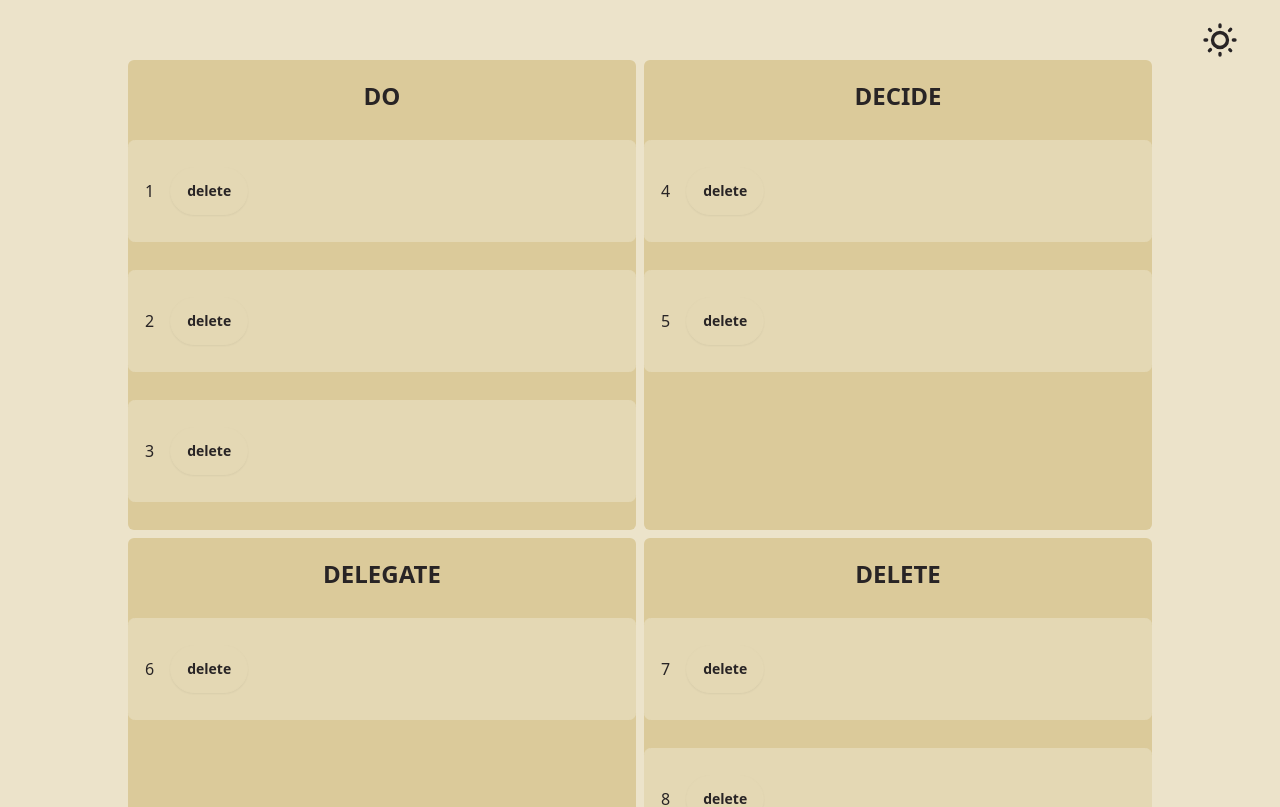
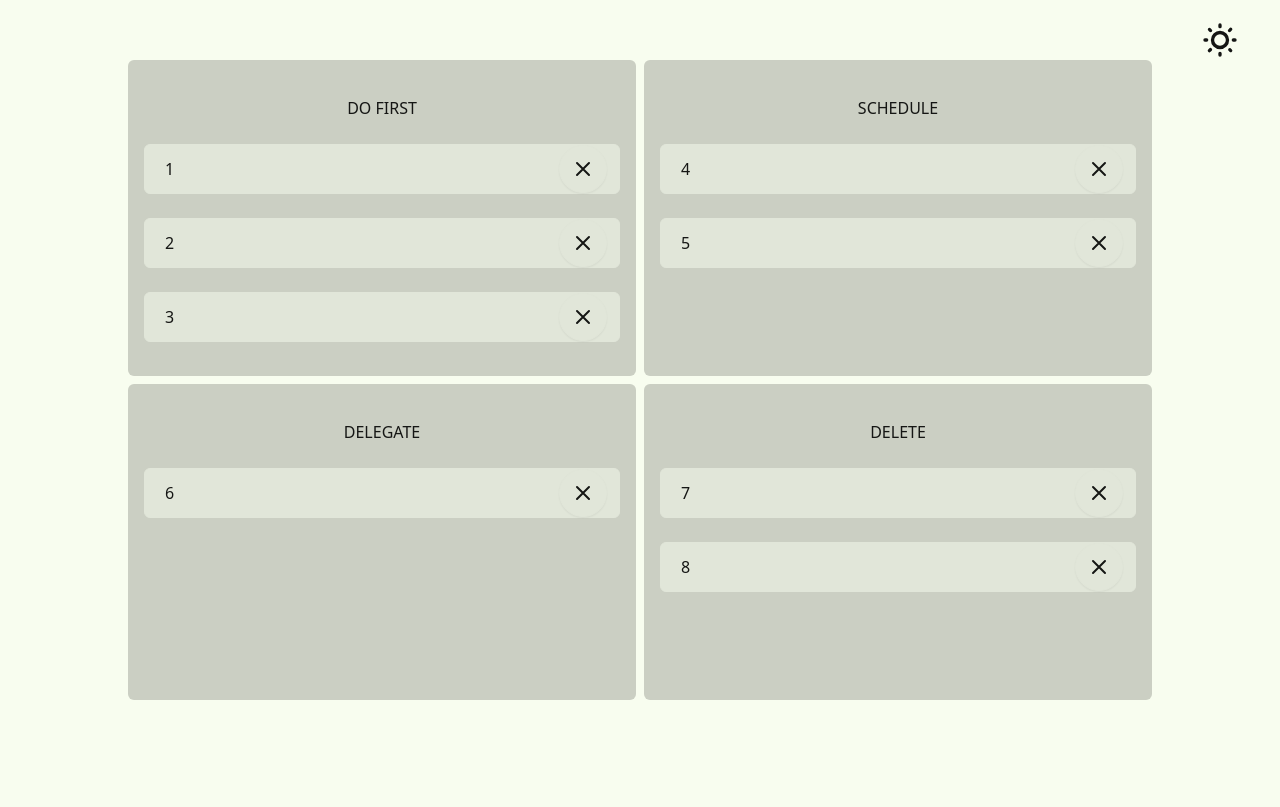
Before and after one commit to annaabramowicz/eisenhower-matrix, a Next.js app: page / in a window 1280 px wide. Shown: the top 807 px of the page. Built offline with nearby package versions, Linux system fonts and the light colour scheme.

Commit message:
refactor matrix UI

```diff
--- a/src/app/components/Matrix.tsx
+++ b/src/app/components/Matrix.tsx
@@ -5,7 +5,7 @@ const Matrix = () => {
   const { matrix } = useMatrixContext();
 
   return (
-    <div className="grid grid-cols-2	grid-rows-2 h-4/5 w-4/5 m-auto gap-2">
+    <div className="grid grid-cols-2 grid-rows-2 h-[80vh] w-4/5 m-auto gap-2">
       {matrix.map((quarterTasks) => (
         <Quarter key={quarterTasks.title} quarterTasks={quarterTasks} />
       ))}
--- a/src/app/components/Quarter.tsx
+++ b/src/app/components/Quarter.tsx
@@ -8,7 +8,7 @@ const Quarter = ({ quarterTasks }: QuarterTasksType) => {
   return (
     <div
       key={quarterTasks.title}
-      className="bg-base-300  rounded-md prose text-center"
+      className="bg-base-300 rounded-md text-center mx-auto w-full max-h-full p-4"
     >
       <h2 className="mt-5 mb-0">{quarterTasks.title}</h2>
       <DropArea onDrop={() => moveTask(quarterTasks.title, 0)} />
--- a/src/app/components/Task.tsx
+++ b/src/app/components/Task.tsx
@@ -23,14 +23,28 @@ const Task = ({ positionTaskToMove, quarterTitle }: TaskType) => {
             quarterActiveTask: quarterTitle,
           });
         }}
-        className="p-4 alert"
+        className="px-3 py-0 alert rounded-md justify-items-end"
       >
-        <p>{renderedTask?.id}</p>
+        <p className="px-2">{renderedTask?.id}</p>
+
         <button
-          className="btn "
+          className="btn btn-circle"
           onClick={() => removeTask(quarterTitle, positionTaskToMove)}
         >
-          delete
+          <svg
+            xmlns="http://www.w3.org/2000/svg"
+            className="h-6 w-6"
+            fill="none"
+            viewBox="0 0 24 24"
+            stroke="currentColor"
+          >
+            <path
+              strokeLinecap="round"
+              strokeLinejoin="round"
+              strokeWidth="2"
+              d="M6 18L18 6M6 6l12 12"
+            />
+          </svg>
         </button>
       </div>
       <DropArea onDrop={() => moveTask(quarterTitle, positionTaskToMove + 1)} />
--- a/src/app/context/matrixContext.tsx
+++ b/src/app/context/matrixContext.tsx
@@ -6,8 +6,8 @@ type MatrixContextProvider = {
 };
 
 const defaultMatrix = [
-  { title: "DO", tasks: [{ id: "1" }, { id: "2" }, { id: "3" }] },
-  { title: "DECIDE", tasks: [{ id: "4" }, { id: "5" }] },
+  { title: "DO FIRST", tasks: [{ id: "1" }, { id: "2" }, { id: "3" }] },
+  { title: "SCHEDULE", tasks: [{ id: "4" }, { id: "5" }] },
   { title: "DELEGATE", tasks: [{ id: "6" }] },
   { title: "DELETE", tasks: [{ id: "7" }, { id: "8" }] },
 ];
--- a/src/app/layout.tsx
+++ b/src/app/layout.tsx
@@ -13,9 +13,13 @@ export default function RootLayout({
 }>) {
   return (
     <html lang="en">
-      <body>
+      <body className="overflow-hidden">
         <label className="swap swap-rotate flex justify-end mt-5">
-          <input type="checkbox" className="theme-controller" value="retro" />
+          <input
+            type="checkbox"
+            className="theme-controller"
+            value="lemonade"
+          />
 
           <svg
             className="swap-off h-10 w-10 fill-current"
--- a/tailwind.config.ts
+++ b/tailwind.config.ts
@@ -10,8 +10,8 @@ export default {
   ],
 
   daisyui: {
-    themes: ["retro", "dracula"],
-    darkTheme: "dracula",
+    themes: ["lemonade", "dim"],
+    darkTheme: "dim",
   },
   plugins: [typography, daisyui],
 } satisfies Config;
```
